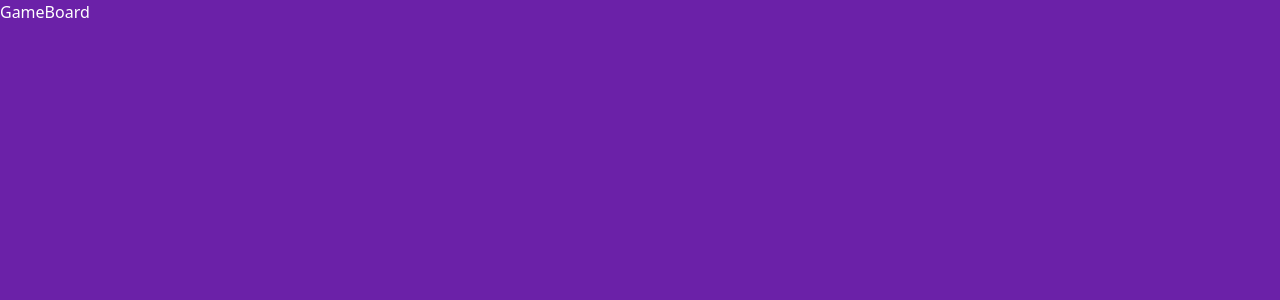
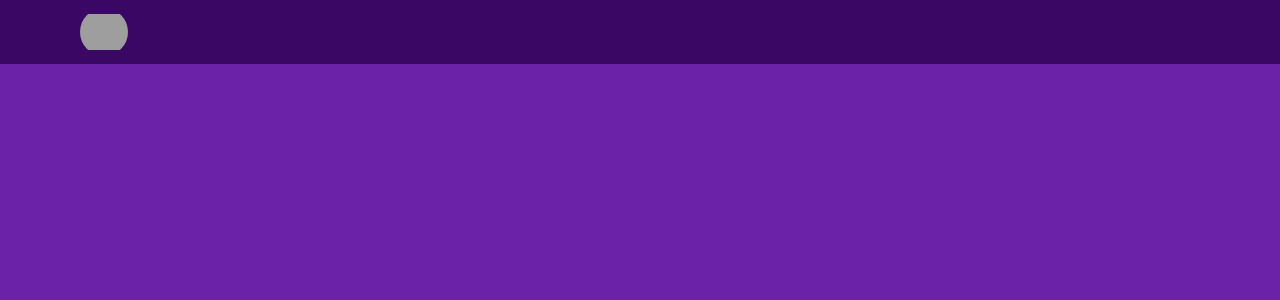
Before and after one commit to vvu060/snake-game, a React (Create React App) app: page / in a window 1280 px wide. Shown: the top 300 px of the page. Built offline with nearby package versions, Linux system fonts and the light colour scheme; grey boxes are pictures that could not be loaded.

Commit message:
use header in app js

```diff
--- a/src/App.js
+++ b/src/App.js
@@ -1,5 +1,6 @@
 import { useState } from 'react';
 import GameBoard from './components/gameBoard/GameBoard';
+import Header from './components/header/Header';
 
 function App() {
   const gridSize = 20;
@@ -20,6 +21,7 @@ function App() {
 
   return (
     <div className='bg-purple-800 h-screen w-screen flex flex-col text-white gap-5'>
+      <Header />
       <GameBoard />
     </div>
   );
```
